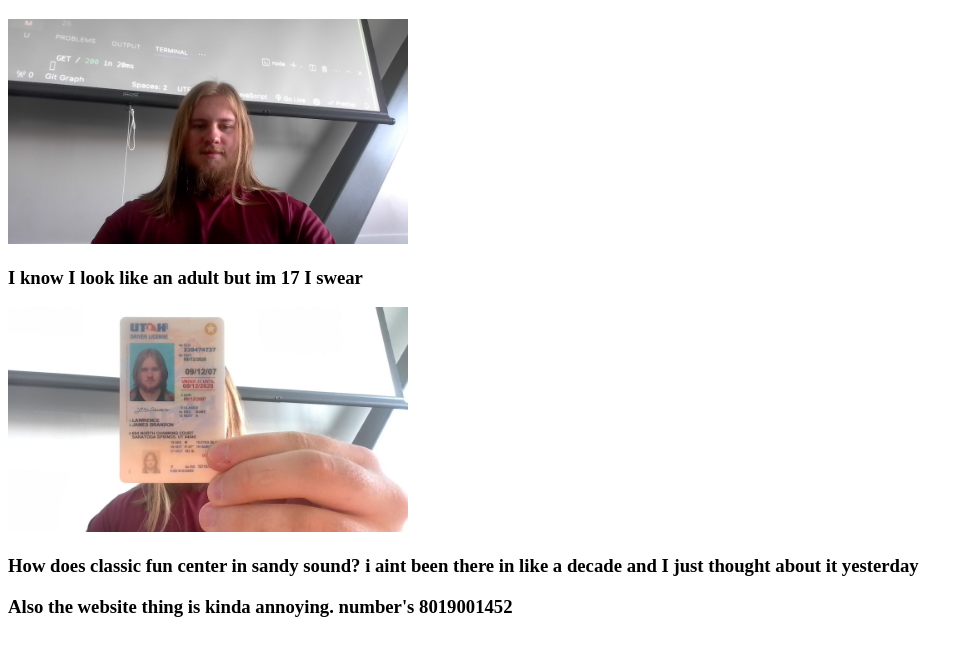
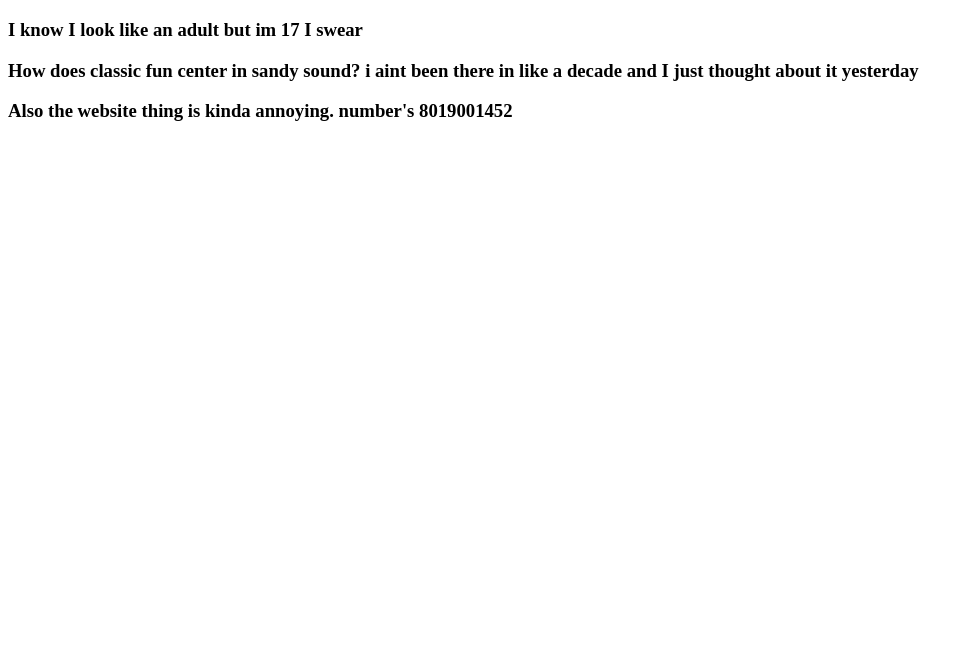
Before and after one commit to DrogonToothless/dontsendtoher, a plain HTML site: page index.html in a window 1280 px wide. Shown: the part 61-716 px from the top of the page, without its empty margins (0-974 px from the left). Drawn offline with Linux system fonts and the light colour scheme.

Commit message:
removed images for security

```diff
--- a/index.html
+++ b/index.html
@@ -9,9 +9,7 @@
 </head>
 <body>
     <h1>This be me</h1>
-    <img src="WIN_20241113_09_03_35_Pro.jpg" class="image">
     <h3>I know I look like an adult but im 17 I swear</h3>
-    <img src="WIN_20241113_09_07_10_Pro.jpg" class="image">
     <h3>How does classic fun center in sandy sound? i aint been there in like a decade and I just thought about it yesterday</h3>
     <h3>Also the website thing is kinda annoying. number's 8019001452</h3>
 </body>
```
Also changed, not shown: WIN_20241113_09_03_35_Pro.jpg (deleted), WIN_20241113_09_07_10_Pro.jpg (deleted).
